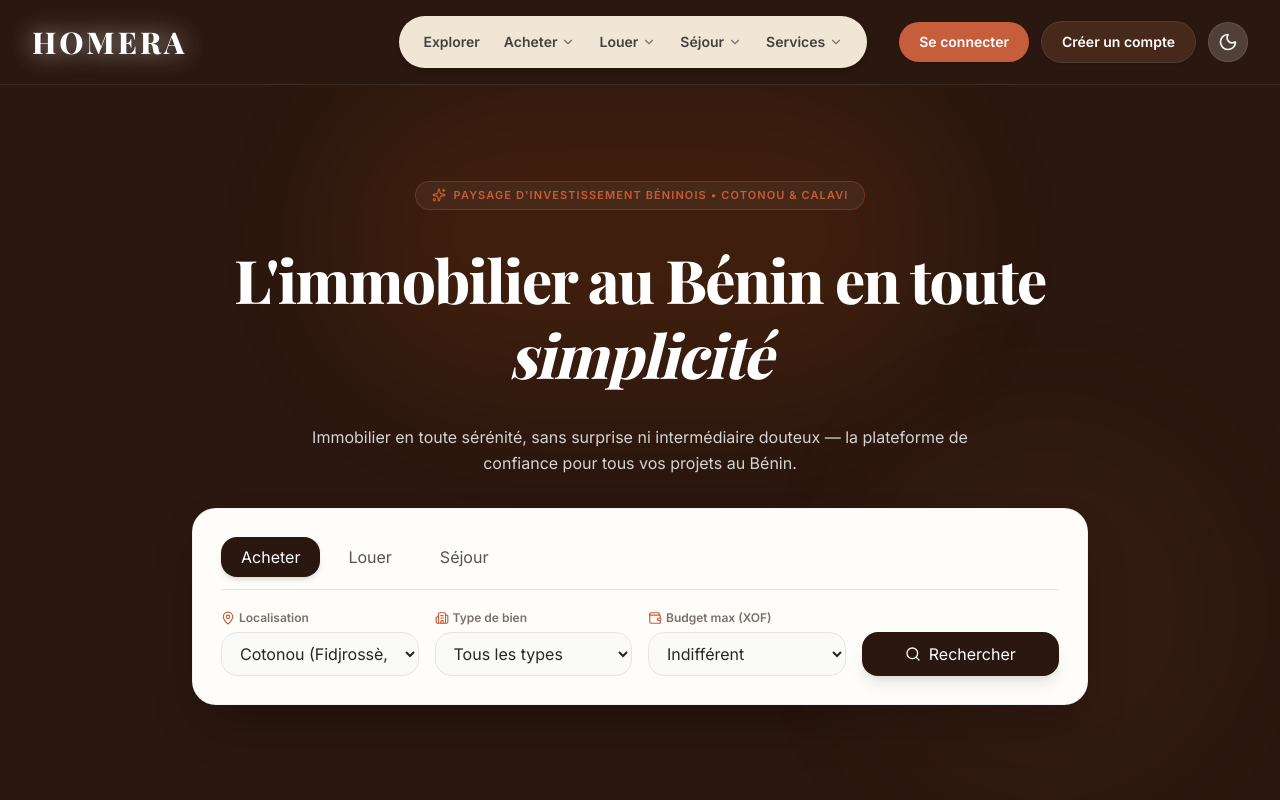
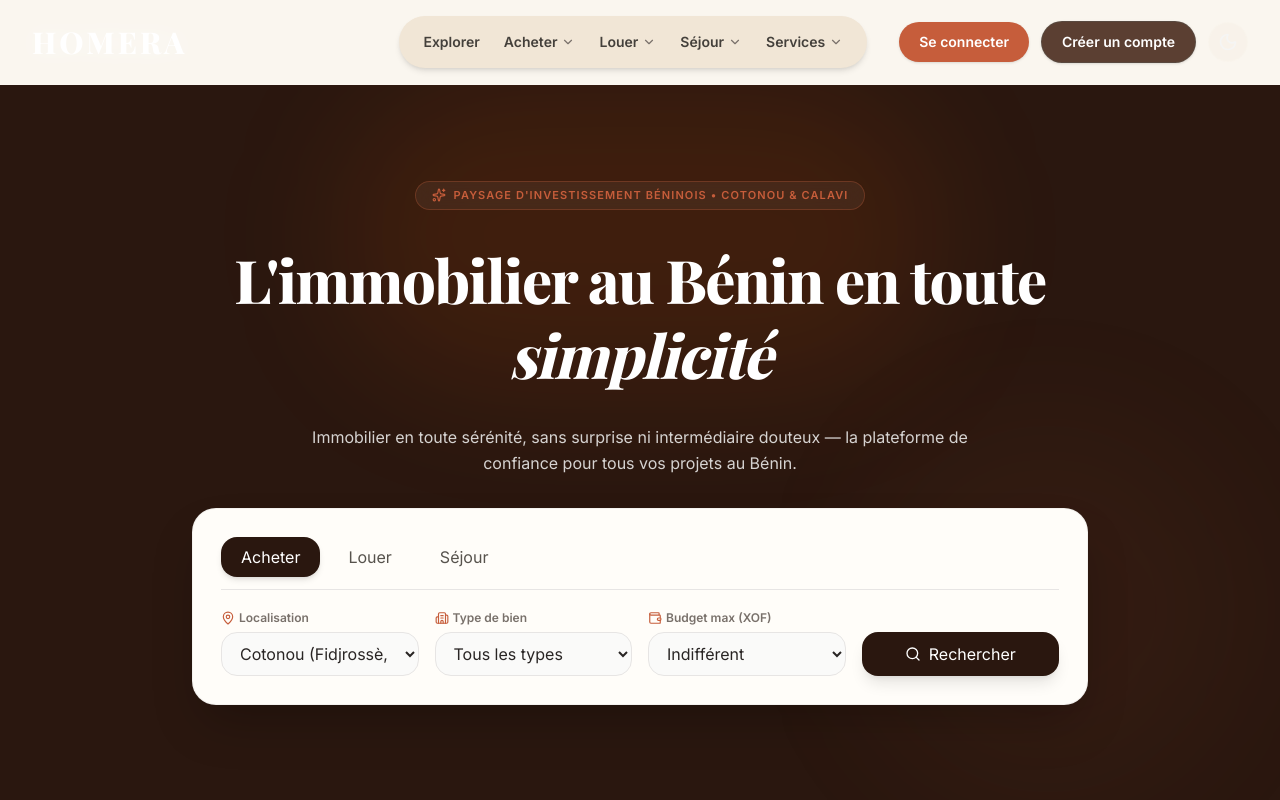
Before and after one commit to Leogued/HOMERA, a Next.js app in the folder homera/: page / in a window 1280 px wide. Shown: the top 800 px of the page. Built offline with nearby package versions, Linux system fonts and the light colour scheme; a web font is replaced by a local one.

Commit message:
style(header): fond du header transparent
Co-authored-by: arena-agent <297053741+arena-agent@users.noreply.github.com>

```diff
--- a/homera/components/layout/Navbar.tsx
+++ b/homera/components/layout/Navbar.tsx
@@ -96,7 +96,7 @@ export function Navbar() {
   };
 
   return (
-    <header className="w-full bg-[#2A170F] text-white py-4 px-4 sm:px-8 border-b border-white/10 transition-colors duration-300 relative z-50">
+    <header className="w-full bg-transparent text-white py-4 px-4 sm:px-8 border-b border-white/10 transition-colors duration-300 relative z-50">
       <div className="max-w-7xl mx-auto flex items-center justify-between">
         {/* Brand Logo - White Serif Text with Glow Effect */}
         <Link href="/" className="flex items-center group">
```
